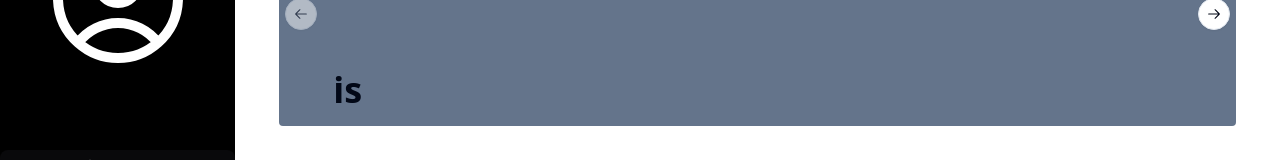
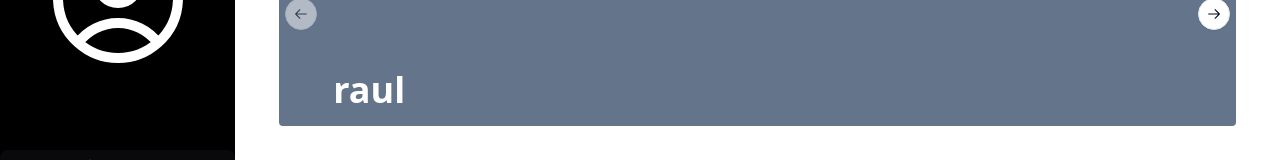
Before and after one commit to VinshMachado/fodhub, a Next.js app in the folder foodhub/: page /home in a window 1280 px wide. Shown: the part 182-342 px from the top of the page. Built offline with nearby package versions, Linux system fonts and the light colour scheme.

Commit message:
slider changes

```diff
--- a/foodhub/pages/home.tsx
+++ b/foodhub/pages/home.tsx
@@ -248,8 +248,8 @@
         <div className="mt-5 h-56 flex justify-center items-end rounded-sm w-11/12  top-16 bg-slate-500 p-4">
           <div className="h-full  w-11/12 text-4xl font-bold">
             <Carousel className="h-full flex items-end">
-              <CarouselContent className=" flex items-end justify-center">
-                <CarouselItem>raul</CarouselItem>
+              <CarouselContent className="text-white">
+                <CarouselItem>raul </CarouselItem>
                 <CarouselItem>is</CarouselItem>
                 <CarouselItem>gay</CarouselItem>
               </CarouselContent>
```
